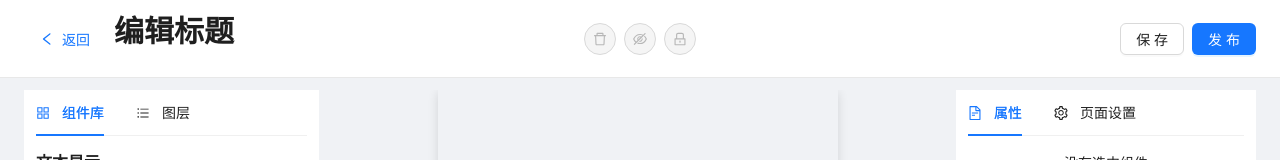
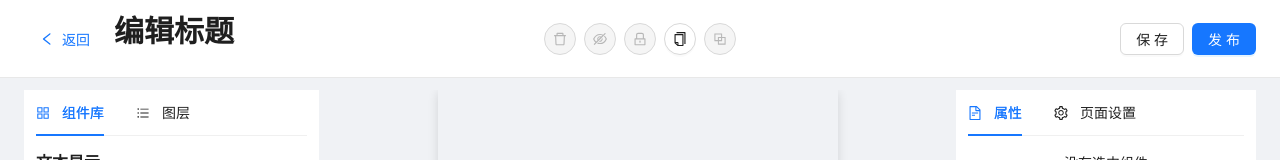
Before and after one commit to xiyuan404/survey-master, a React (Create React App) app: page /survey/edit/1 in a window 1280 px wide. Shown: the top 160 px of the page. Built offline with nearby package versions, Linux system fonts and the light colour scheme; no server answers.

Commit message:
feat: 粘贴和复制组件
抽离出upsert函数来往画布中添加组件

```diff
--- a/package.json
+++ b/package.json
@@ -17,6 +17,7 @@
     "axios": "^1.7.4",
     "classnames": "^2.5.1",
     "immer": "^10.1.1",
+    "lodash.clonedeep": "^4.5.0",
     "react": "^18.3.1",
     "react-dom": "^18.3.1",
     "react-redux": "^9.1.2",
@@ -61,6 +62,7 @@
     "@commitlint/config-conventional": "^19.2.2",
     "@craco/craco": "^7.1.0",
     "@eslint/js": "^9.9.0",
+    "@types/lodash.clonedeep": "^4.5.9",
     "eslint": "^8.57.0",
     "eslint-plugin-react": "^7.35.0",
     "globals": "^15.9.0",
--- a/src/hooks/useGetComponentInfo.ts
+++ b/src/hooks/useGetComponentInfo.ts
@@ -4,7 +4,7 @@ import { ComponentsStateType } from 'src/store/componentsReducer'
 function useGetComponentInfo() {
   const components = useSelector<StateType>(state => state.components) as ComponentsStateType
 
-  const { componentList = [], selectedId } = components
+  const { componentList = [], selectedId, copiedComponentInfo } = components
 
   const selectedComponentInfo = componentList.find(c => c.fe_id === selectedId)
 
@@ -12,6 +12,7 @@ function useGetComponentInfo() {
     componentList,
     selectedId,
     selectedComponentInfo,
+    copiedComponentInfo,
   }
 }
 
--- a/src/hooks/useLoadSurveyData.ts
+++ b/src/hooks/useLoadSurveyData.ts
@@ -28,7 +28,7 @@ function useLoadSurveyData() {
       selectedId = componentList[0].fe_id
     }
     // 把componentList存储到 Redux store 中
-    dispatch(resetComponents({ componentList, selectedId }))
+    dispatch(resetComponents({ componentList, selectedId, copiedComponentInfo: null }))
   }, [data])
 
   useEffect(() => {
--- a/src/pages/survey/Edit/ComponentProp.tsx
+++ b/src/pages/survey/Edit/ComponentProp.tsx
@@ -9,7 +9,7 @@ const NoProp: FC = () => {
 }
 
 const ComponentProp: FC = () => {
-  const { componentList, selectedId, selectedComponentInfo } = useGetComponentInfo()
+  const { selectedId, selectedComponentInfo } = useGetComponentInfo()
 
   const { isLocked = false } = selectedComponentInfo || {}
   const dispatch = useDispatch()
--- a/src/pages/survey/Edit/EditCanvas.tsx
+++ b/src/pages/survey/Edit/EditCanvas.tsx
@@ -23,7 +23,7 @@ function getComponent(componentInfo: ComponentInfoType) {
 }
 
 const EditCanvas: FC<PropsType> = ({ loading }) => {
-  const { componentList, selectedId, selectedComponentInfo } = useGetComponentInfo()
+  const { componentList, selectedId } = useGetComponentInfo()
 
   const dispatch = useDispatch()
   const handleClick = (e: MouseEvent, id: string) => {
--- a/src/pages/survey/Edit/EditToolbar.tsx
+++ b/src/pages/survey/Edit/EditToolbar.tsx
@@ -1,15 +1,23 @@
-import { DeleteOutlined, EyeInvisibleOutlined, LockOutlined } from '@ant-design/icons'
+import {
+  BlockOutlined,
+  CopyOutlined,
+  DeleteOutlined,
+  EyeInvisibleOutlined,
+  LockOutlined,
+} from '@ant-design/icons'
 import { Button, Space, Tooltip } from 'antd'
 import React, { FC } from 'react'
 import { useDispatch } from 'react-redux'
 import useGetComponentInfo from 'src/hooks/useGetComponentInfo'
 import {
   changeSelectedComponentToHidden,
+  copySelectedComponent,
+  pasteSelectedComponent,
   removeSelectedComponent,
   toggleSelectedComponentLocked,
 } from 'src/store/componentsReducer'
 const EditToolbar: FC = () => {
-  const { selectedId, selectedComponentInfo } = useGetComponentInfo()
+  const { selectedId, selectedComponentInfo, copiedComponentInfo } = useGetComponentInfo()
 
   const { isLocked = false } = selectedComponentInfo || {}
 
@@ -24,6 +32,15 @@ const EditToolbar: FC = () => {
   const handleLock = () => {
     dispatch(toggleSelectedComponentLocked())
   }
+
+  const copy = () => {
+    dispatch(copySelectedComponent())
+  }
+
+  const paste = () => {
+    dispatch(pasteSelectedComponent())
+  }
+
   return (
     <Space>
       <Tooltip title="删除">
@@ -51,6 +68,17 @@ const EditToolbar: FC = () => {
           onClick={handleLock}
         />
       </Tooltip>
+      <Tooltip title="复制">
+        <Button shape="round" icon={<CopyOutlined />} onClick={copy} />
+      </Tooltip>
+      <Tooltip title="粘贴">
+        <Button
+          shape="round"
+          icon={<BlockOutlined />}
+          onClick={paste}
+          disabled={!copiedComponentInfo}
+        />
+      </Tooltip>
     </Space>
   )
 }
--- a/src/store/componentsReducer/index.ts
+++ b/src/store/componentsReducer/index.ts
@@ -1,7 +1,8 @@
 import { createSlice, PayloadAction } from '@reduxjs/toolkit'
 import { ComponentPropsType } from 'src/components/SurveyComponents'
 import { produce } from 'immer'
-import { getNextSelectedId } from './utils'
+import { getNextSelectedId, upsertComponent } from './utils'
+import cloneDeep from 'lodash.clonedeep'
 
 export type ComponentInfoType = {
   fe_id: string
@@ -15,11 +16,13 @@ export type ComponentInfoType = {
 export type ComponentsStateType = {
   selectedId: string
   componentList: Array<ComponentInfoType>
+  copiedComponentInfo: ComponentInfoType | null
 }
 
 const INIT_STATE: ComponentsStateType = {
   componentList: [],
   selectedId: '',
+  copiedComponentInfo: null,
 }
 
 const componentsSlice = createSlice({
@@ -39,18 +42,9 @@ const componentsSlice = createSlice({
     // 添加组件
     addComponent: produce(
       (draft: ComponentsStateType, action: PayloadAction<ComponentInfoType>) => {
-        const newComponent = action.payload
+        const newComponentInfo = action.payload
 
-        const { selectedId } = draft
-        if (selectedId !== '') {
-          // 画布中选中了组件
-          const addIdx = draft.componentList.findIndex(c => c.fe_id === selectedId)
-          draft.componentList.splice(addIdx + 1, 0, newComponent)
-        } else {
-          // 没有选择组件
-          draft.componentList.push(newComponent)
-        }
-        draft.selectedId = newComponent.fe_id
+        upsertComponent(draft, newComponentInfo)
       }
     ),
 
@@ -114,6 +108,25 @@ const componentsSlice = createSlice({
         selectedComponentInfo.isLocked = !selectedComponentInfo.isLocked
       }
     }),
+
+    // 复制当前选中的组件
+    copySelectedComponent: produce((draft: ComponentsStateType) => {
+      const { selectedId, componentList } = draft
+      if (!selectedId) return
+
+      const selectedComponentInfo = componentList.find(c => c.fe_id === selectedId)
+      if (selectedComponentInfo) {
+        draft.copiedComponentInfo = cloneDeep(selectedComponentInfo)
+      }
+    }),
+
+    // 黏贴到当前选中的组件后
+    pasteSelectedComponent: produce((draft: ComponentsStateType) => {
+      const { copiedComponentInfo } = draft
+      if (copiedComponentInfo) {
+        upsertComponent(draft, copiedComponentInfo)
+      }
+    }),
   },
 })
 
@@ -125,6 +138,8 @@ export const {
   removeSelectedComponent,
   changeSelectedComponentToHidden,
   toggleSelectedComponentLocked,
+  copySelectedComponent,
+  pasteSelectedComponent,
 } = componentsSlice.actions
 
 export default componentsSlice.reducer
--- a/src/store/componentsReducer/utils.ts
+++ b/src/store/componentsReducer/utils.ts
@@ -1,4 +1,4 @@
-import { ComponentInfoType } from '.'
+import { ComponentInfoType, ComponentsStateType } from '.'
 
 export const getNextSelectedId = (currSelectedId: string, componentList: ComponentInfoType[]) => {
   if (!currSelectedId) return ''
@@ -17,3 +17,17 @@ export const getNextSelectedId = (currSelectedId: string, componentList: Compone
 
   return nextSelectedId
 }
+
+export function upsertComponent(draft: ComponentsStateType, newComponentInfo: ComponentInfoType) {
+  const { selectedId, componentList } = draft
+
+  if (selectedId !== '') {
+    // 画布中选中了组件
+    const addIdx = componentList.findIndex(c => c.fe_id === selectedId)
+    componentList.splice(addIdx + 1, 0, newComponentInfo)
+  } else {
+    // 没有选择组件
+    componentList.push(newComponentInfo)
+  }
+  return selectedId
+}
```
Also changed, not shown: 1 other file (tests, documents, lock files or other folders).
